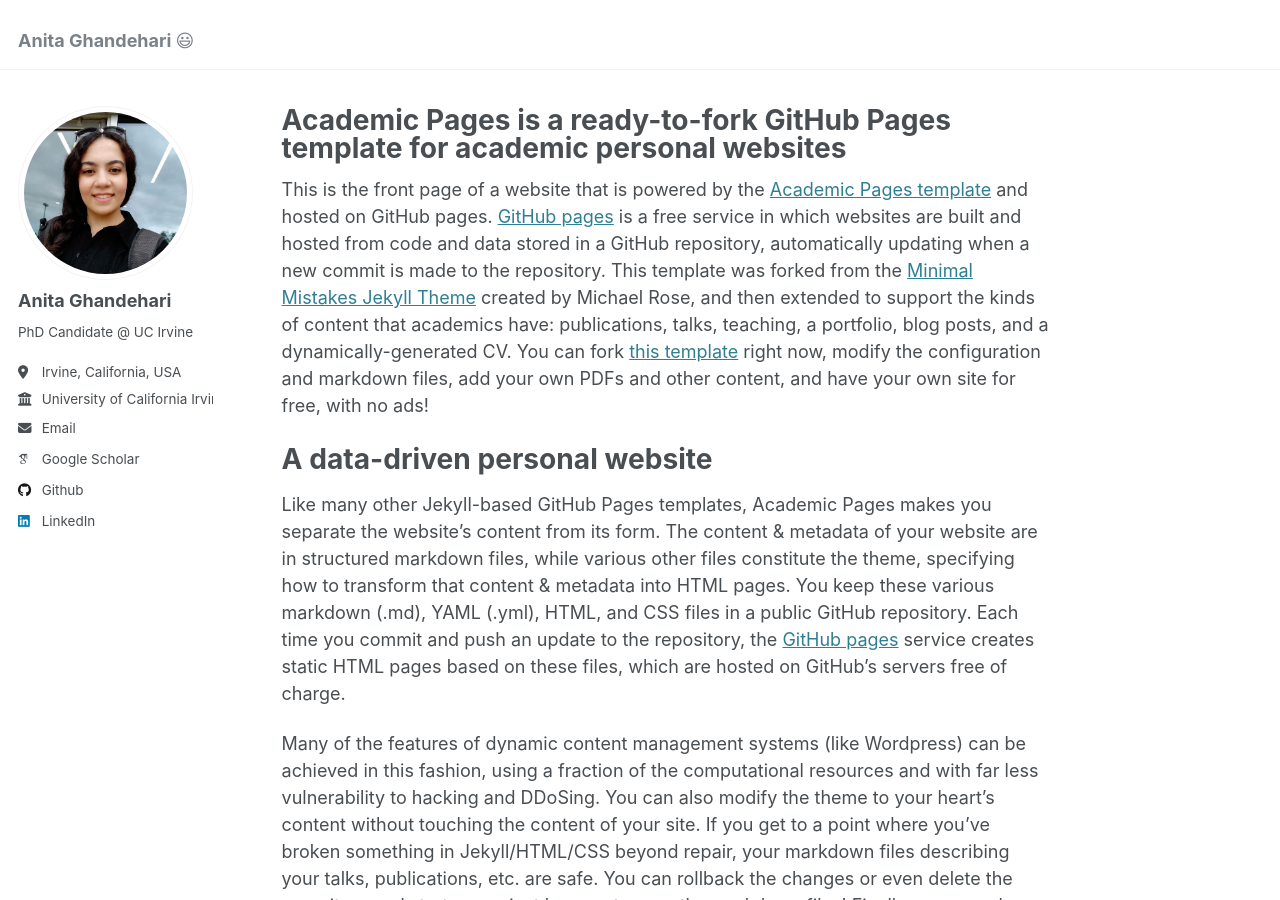
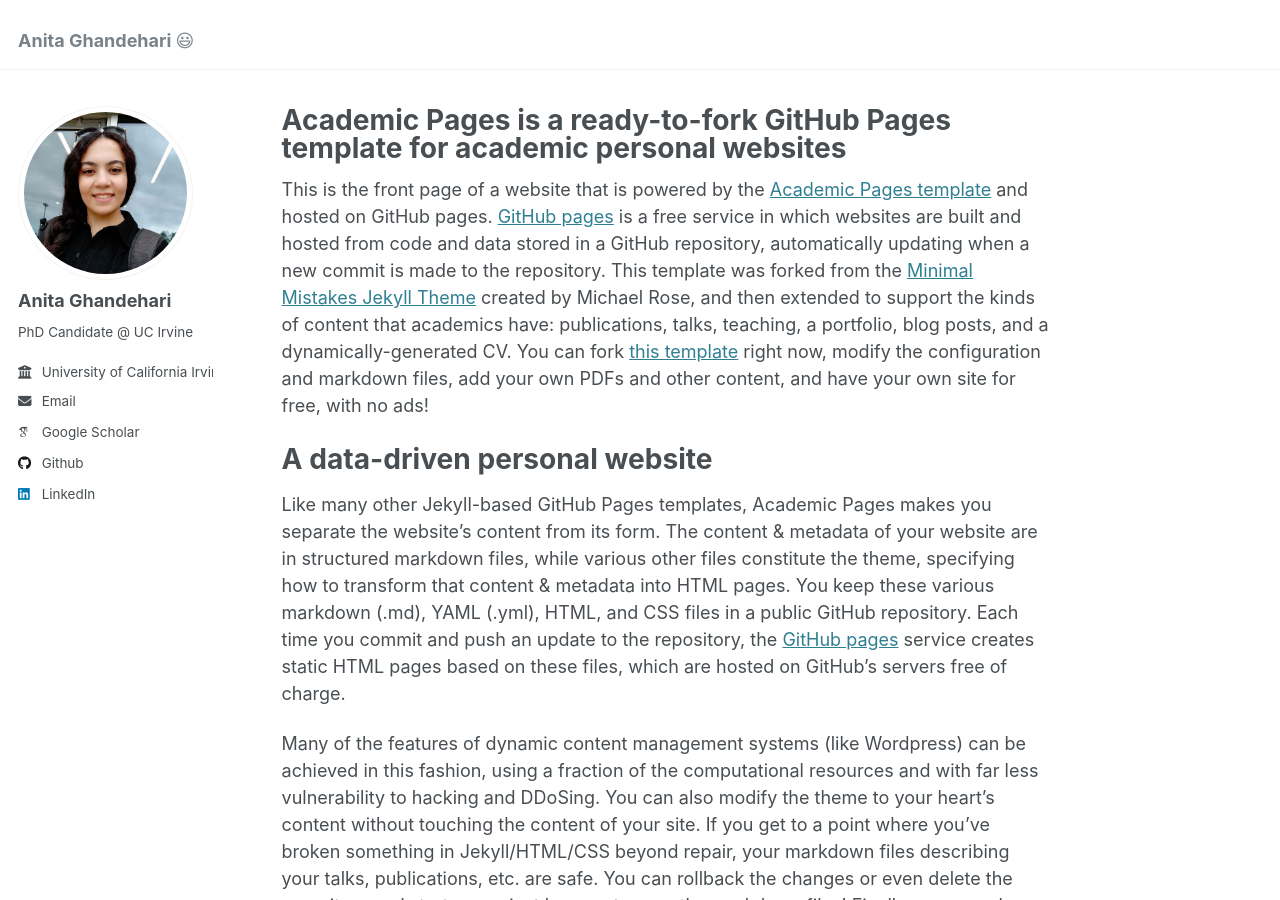
Before and after one commit to AnitaGhandehari/AnitaGhandehari.github.io, a Jekyll site: the page built from _pages/about.md, in a window 1280 px wide and 900 px high. Built offline with Jekyll 4.4.1, drawn with Linux system fonts in a browser that asks for light colours; some web fonts are replaced; part of the change alters nothing that is shown.

Commit message:
Update _config.yml

```diff
--- a/_config.yml
+++ b/_config.yml
@@ -25,11 +25,10 @@ author:
   name             : "Anita Ghandehari"
   pronouns         : # example: "she/her"
   bio              : "PhD Candidate @ UC Irvine"
-  location         : "Irvine, California, USA"
+  location         : #"Irvine, California, USA"
   employer         : "University of California Irvine"
   uri              : # URL
   email            : "ghandeha@uci.edu"
-  CV               : "/files/Anita Ghandehari CV_Internship_2025.pdf"
   resume           : "/files/Anita Ghandehari CV_Internship_2025.pdfs"
 
 
```
